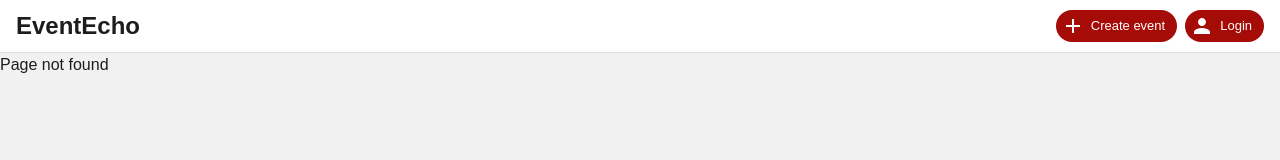
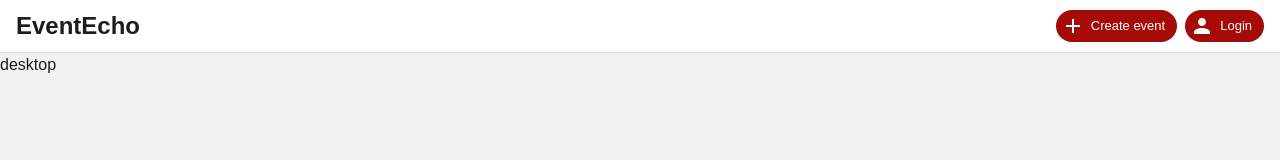
Before and after one commit to Winsthai/EventEcho, a React app in the folder client/: page /admin in a window 1280 px wide. Before the commit this address had no page. Shown: the top 160 px of the page. Built offline with nearby package versions, Linux system fonts and the light colour scheme; the HTML template or start-up script is replaced by a standard one.

Commit message:
feat: routing added, admin page created

```diff
--- a/client/src/App.jsx
+++ b/client/src/App.jsx
@@ -4,6 +4,7 @@ import EventPage from "./Components/EventPage/EventPage";
 import MobileNavBar from "./Components/MobileNavBar";
 import LoginPage from "./Components/LoginPage/LoginPage";
 import SignUpPage from "./Components/SignUpPage/SignUpPage";
+import AdminPage from "./Components/AdminPage/AdminPage";
 import { useMediaQuery } from "@mui/material";
 import NavBar from "./Components/NavBar";
 import UserPage from "./Components/UserPage/UserPage";
@@ -34,6 +35,7 @@ function App() {
           <Route path="/user/:id" element={<UserPage></UserPage>}></Route>
           <Route path="/login" element={<LoginPage></LoginPage>}></Route>
           <Route path="/signUp" element={<SignUpPage></SignUpPage>}></Route>
+          <Route path="/admin" element={<AdminPage></AdminPage>}></Route>
           <Route path="*" element={<div>Page not found</div>}></Route>
         </Routes>
         {isMobile ? <MobileNavBar></MobileNavBar> : <></>}
--- /dev/null
+++ b/client/src/Components/AdminPage/AdminPage.jsx
@@ -0,0 +1,25 @@
+import {
+    Box,
+    Stack,
+    Button,
+    useMediaQuery,
+    Menu,
+    MenuItem,
+  } from "@mui/material";
+
+const AdminPage = () => {
+    const isMobile = useMediaQuery("(max-width:600px)");
+    if (isMobile) {
+        return (
+            <Box>mobile</Box>
+        );
+
+    } else {
+        return (
+            <Box>desktop</Box>
+        );
+
+    }
+}
+
+export default AdminPage;
```
